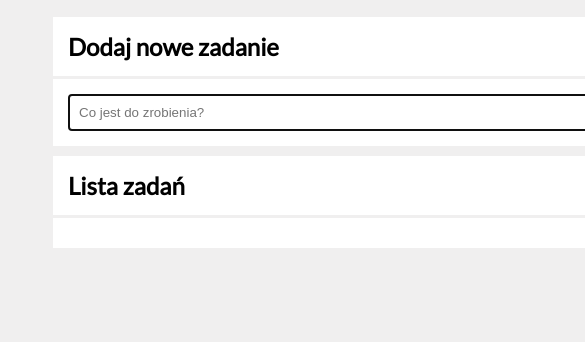
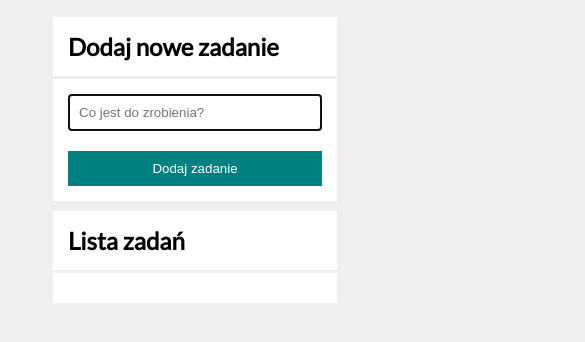
Before and after one commit to PawelDzi/toDoList, a plain HTML site: page index.html in a window 390 px wide. Shown: the part 92-434 px from the top of the page, 585 px wide, since content can reach past the window. Drawn offline with Linux system fonts and the light colour scheme.

Commit message:
ended css

```diff
--- a/style/container.css
+++ b/style/container.css
@@ -10,7 +10,7 @@
     background-color: white;
     margin: 3px;
     padding: 15px;
-    max-height: 70px;
+
 }
 
 .containers {
@@ -32,6 +32,7 @@
     background-color: teal;
     color: white;
     border: none;
+    width: 100%;
     padding: 10px;
 }
 
@@ -43,6 +44,6 @@
 
 @media (max-width: 767px) {
     .container__form {
-        grid-template-columns: 1fr auto;
+        grid-template-columns: 1fr;
     }
 }
--- a/style/style.css
+++ b/style/style.css
@@ -9,6 +9,6 @@ html {
 
 body {
     background-color: #f0efef;
-    width: 1000px;
+    max-width: 1000px;
     margin: auto;
 }
```
